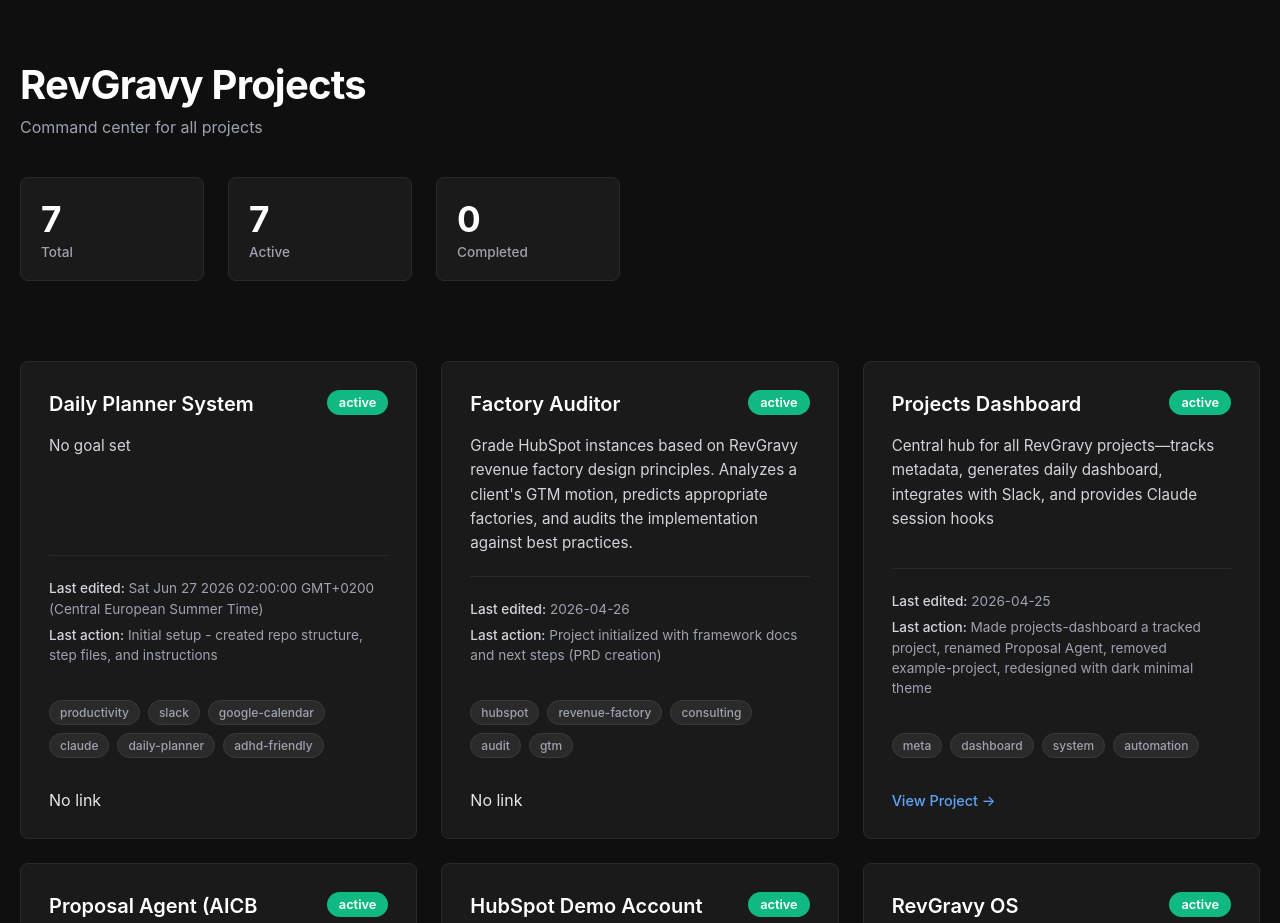
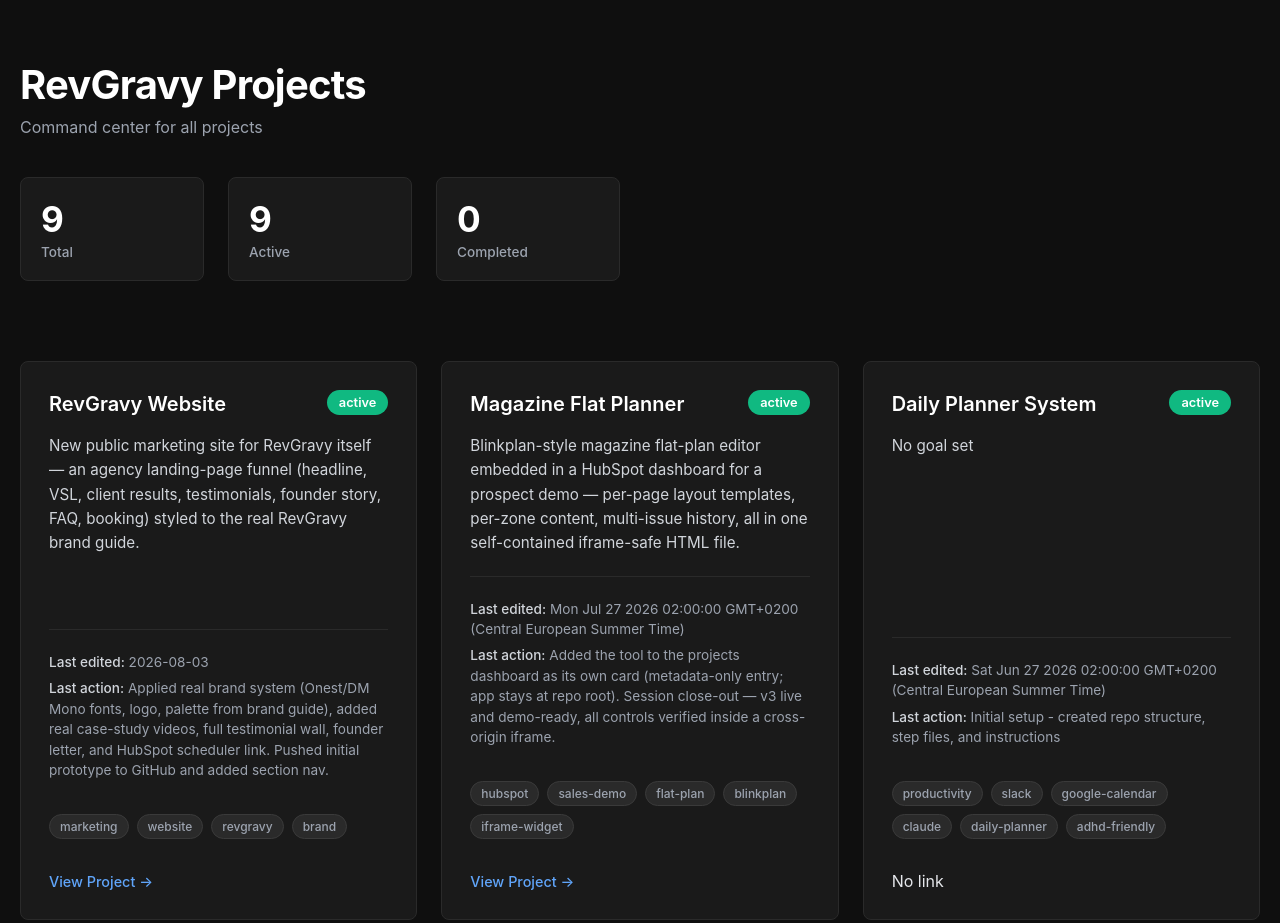
Before and after one commit to phil-rev/projects-dashboard, a website: page dashboard.html in a window 1280 px wide. Shown: the top 923 px of the page. Drawn offline with Linux system fonts and the light colour scheme.

Commit message:
Add RevGravy Website project to dashboard

```diff
--- a/dashboard.html
+++ b/dashboard.html
@@ -232,11 +232,11 @@
       <p>Command center for all projects</p>
       <div class="stats">
         <div class="stat">
-          <div class="stat-number">7</div>
+          <div class="stat-number">9</div>
           <div class="stat-label">Total</div>
         </div>
         <div class="stat">
-          <div class="stat-number">7</div>
+          <div class="stat-number">9</div>
           <div class="stat-label">Active</div>
         </div>
         <div class="stat">
@@ -247,6 +247,34 @@
     </header>
 
     <div class="grid">
+    <div class="card">
+      <div class="card-header">
+        <h2>RevGravy Website</h2>
+        <span class="status" style="background-color: #10b981">active</span>
+      </div>
+      <div class="goal">New public marketing site for RevGravy itself — an agency landing-page funnel (headline, VSL, client results, testimonials, founder story, FAQ, booking) styled to the real RevGravy brand guide.</div>
+      <div class="meta">
+        <p><strong>Last edited:</strong> 2026-08-03</p>
+        <p><strong>Last action:</strong> Applied real brand system (Onest/DM Mono fonts, logo, palette from brand guide), added real case-study videos, full testimonial wall, founder letter, and HubSpot scheduler link. Pushed initial prototype to GitHub and added section nav.</p>
+      </div>
+      <div class="tags"><span class="tag">marketing</span><span class="tag">website</span><span class="tag">revgravy</span><span class="tag">brand</span></div>
+      <div class="link"><a href="https://github.com/phil-rev/new-website" target="_blank">View Project →</a></div>
+    </div>
+
+    <div class="card">
+      <div class="card-header">
+        <h2>Magazine Flat Planner</h2>
+        <span class="status" style="background-color: #10b981">active</span>
+      </div>
+      <div class="goal">Blinkplan-style magazine flat-plan editor embedded in a HubSpot dashboard for a prospect demo — per-page layout templates, per-zone content, multi-issue history, all in one self-contained iframe-safe HTML file.</div>
+      <div class="meta">
+        <p><strong>Last edited:</strong> Mon Jul 27 2026 02:00:00 GMT+0200 (Central European Summer Time)</p>
+        <p><strong>Last action:</strong> Added the tool to the projects dashboard as its own card (metadata-only entry; app stays at repo root). Session close-out — v3 live and demo-ready, all controls verified inside a cross-origin iframe.</p>
+      </div>
+      <div class="tags"><span class="tag">hubspot</span><span class="tag">sales-demo</span><span class="tag">flat-plan</span><span class="tag">blinkplan</span><span class="tag">iframe-widget</span></div>
+      <div class="link"><a href="https://phil-rev.github.io/projects-dashboard/flat-planner/" target="_blank">View Project →</a></div>
+    </div>
+
     <div class="card">
       <div class="card-header">
         <h2>Daily Planner System</h2>
@@ -347,7 +375,7 @@
   </div>
 
     <footer>
-      <p>Last updated: 6/27/2026, 3:40:09 PM</p>
+      <p>Last updated: 8/3/2026, 3:15:26 PM</p>
       <p><a href="https://github.com/phil-rev/projects-dashboard">View on GitHub</a></p>
     </footer>
   </div>
```
Also changed, not shown: projects/new-website/CLAUDE.md (added, +5 -0 lines), projects/new-website/.project.yml (added), projects/new-website/README.md (added).
